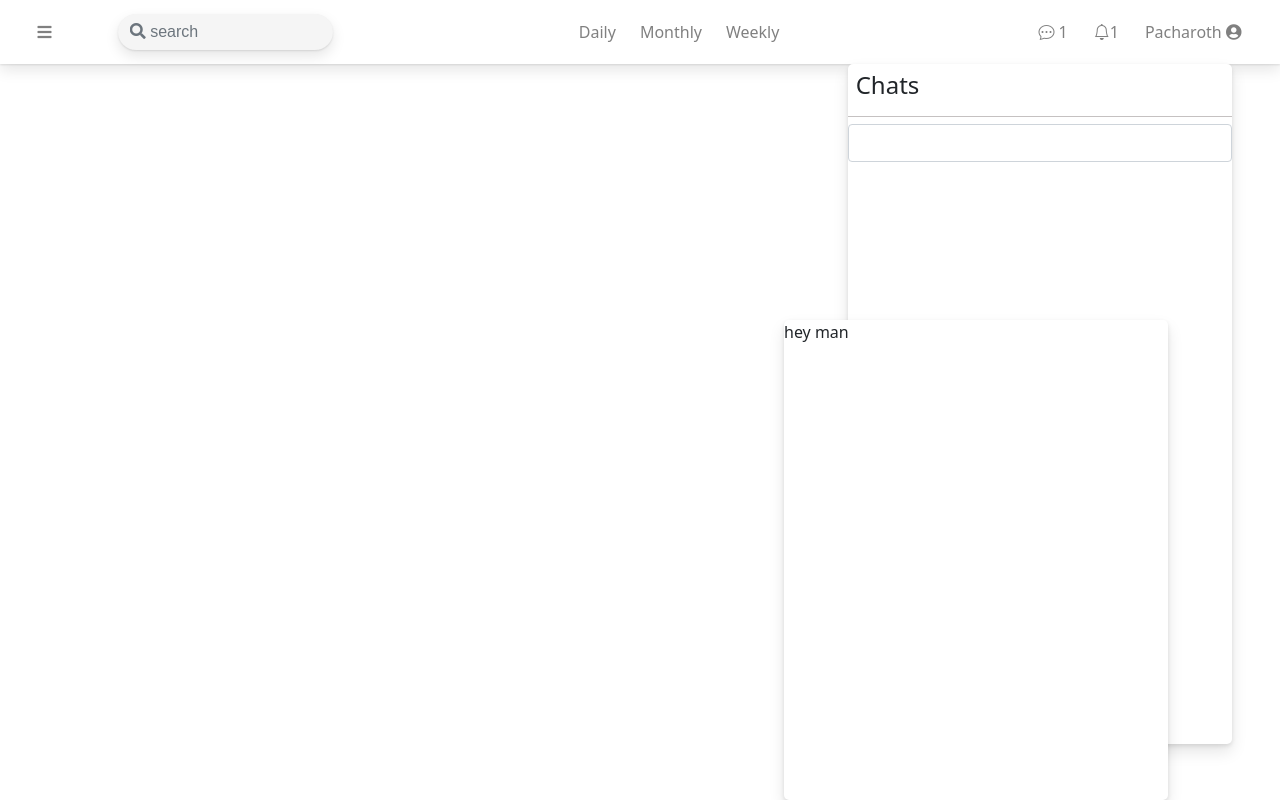
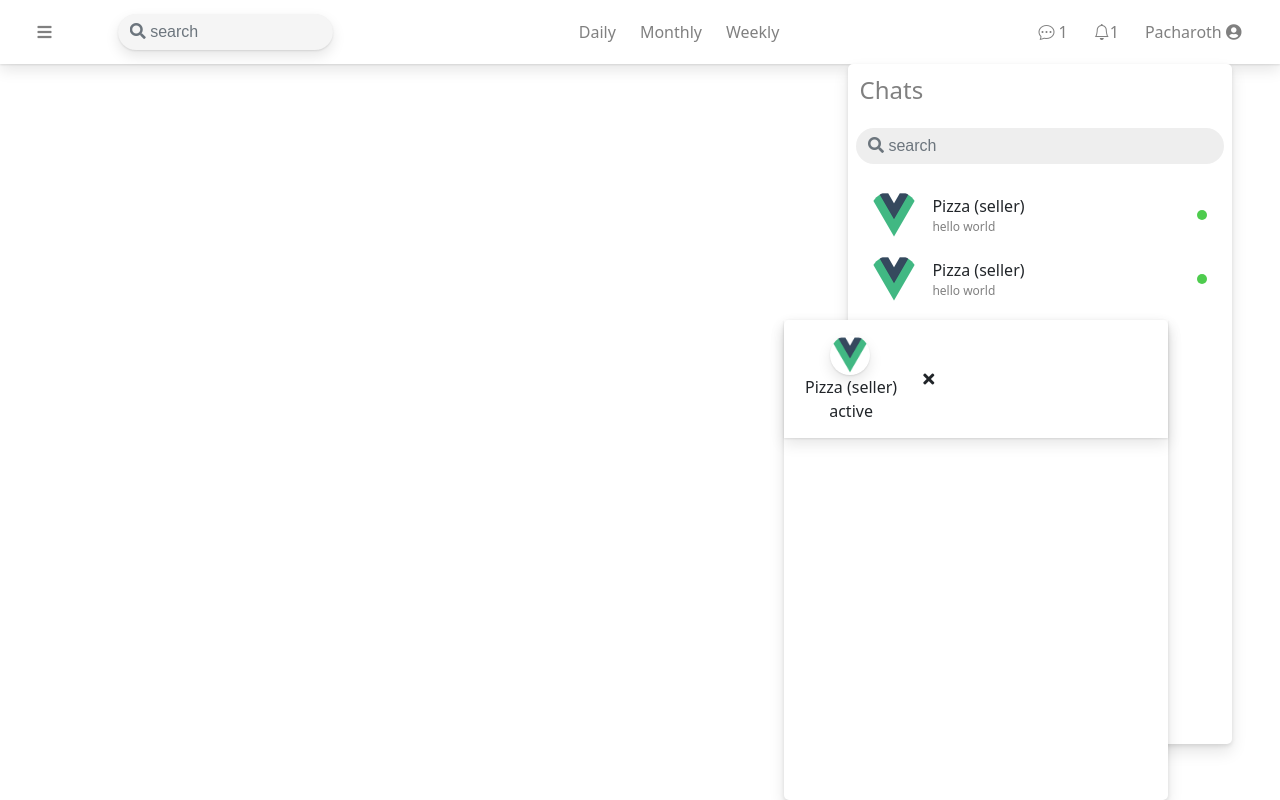
Before and after one commit to Pacharoth/e-commerceProject, a Vue app in the folder frontend/: page / in a window 1280 px wide. Built offline with nearby package versions, Linux system fonts and the light colour scheme.

Commit message:
[task] list user in chat

```diff
--- a/frontend/src/App.vue
+++ b/frontend/src/App.vue
@@ -15,8 +15,10 @@ export default {
   }
 }
 </script>
-
 <style>
-
-/* @import './assets/sass/customize.css'; */
+    @import 'https://use.fontawesome.com/releases/v5.8.1/css/solid.css';
+    @import 'https://cdnjs.cloudflare.com/ajax/libs/font-awesome/5.11.0/css/fontawesome.min.css';
+    @import 'https://cdnjs.cloudflare.com/ajax/libs/font-awesome/5.15.3/css/fontawesome.min.css';
+    @import 'https://cdnjs.cloudflare.com/ajax/libs/font-awesome/4.7.0/css/font-awesome.min.css';
+    @import 'https://cdn.jsdelivr.net/npm/bootstrap-icons@1.4.1/font/bootstrap-icons.css';
 </style>
--- a/frontend/src/components/layout/AdminLayout.vue
+++ b/frontend/src/components/layout/AdminLayout.vue
@@ -90,6 +90,7 @@ export default {
             background-color: #e3eefe;
             color: $blue_color;
             border-radius: 50px;
+            box-shadow: none;
         }
     }
     .content{
@@ -242,13 +243,16 @@ export default {
         .avatar-chat{
         button{
             color: grey;
+            &:focus{
+                box-shadow: none;
+                color: $blue_color;
+            }
         }
         }
         .name{
-            &:active{
+            &:focus{
                 background-color: #e3eefe;
                 color: $blue_color;
-                border-radius: 50px;
                 border: none;
             }
             @include breakpoint-down(small){
@@ -268,6 +272,7 @@ export default {
                 &:focus{
                     background-color: $blue_color;
                     color: white;
+                    box-shadow: none;
                 }
             }
             @include breakpoint-down(small){
@@ -327,10 +332,3 @@ export default {
     }
 
 </style>
-<style scope>
-    @import 'https://use.fontawesome.com/releases/v5.8.1/css/solid.css';
-    @import 'https://cdnjs.cloudflare.com/ajax/libs/font-awesome/5.11.0/css/fontawesome.min.css';
-    @import 'https://cdnjs.cloudflare.com/ajax/libs/font-awesome/5.15.3/css/fontawesome.min.css';
-    @import 'https://cdnjs.cloudflare.com/ajax/libs/font-awesome/4.7.0/css/font-awesome.min.css';
-    @import 'https://cdn.jsdelivr.net/npm/bootstrap-icons@1.4.1/font/bootstrap-icons.css';
-</style>
--- a/frontend/src/components/layout/Chat.vue
+++ b/frontend/src/components/layout/Chat.vue
@@ -4,23 +4,61 @@
            <div class="content-logo-chat">
                 <h4 >Chats</h4>
            </div>
-            <input type="text" class="form-control search-user">
+           <div class="search-component">
+                <input type="text" class="form-control search-user" placeholder="&#xf002; search" style="font-family: Arial, 'Font Awesome 5 Free'">
+           </div>
+           <div class="list-user">
+               <button class="users btn">
+                   <img src="../../assets/logo.png" alt="">
+                <div class="chat-time">
+                    <div class="chat">
+                         <span >Pizza (seller)</span>
+                        <span class="text-chat">hello world</span>
+                    </div>
+                    <div class="status"></div>
+                </div>
+               </button>
+               <button class="users btn">
+                   <img src="../../assets/logo.png" alt="">
+                <div class="chat-time">
+                    <div class="chat">
+                         <span >Pizza (seller)</span>
+                        <span class="text-chat">hello world</span>
+                    </div>
+                    <div class="status"></div>
+                </div>
+               </button>
+           </div>
         </div>
         <div class="chat-content">
-            <p>hey man</p>
+            <div class="chat-header">
+                <button class="btn">
+                        <img src="../../assets/logo.png" alt="">
+                    <div class="chat-status">
+                        <div class="chat-text">
+                            <span>Pizza (seller)</span>
+                            <span>active <div class="status"></div> </span>
+                        </div>
+                    </div>
+                </button>
+                <button class="btn"><i class="fas fa-times"></i></button>
+            </div>
+            <div class="input-message">
+
+            </div>
         </div>
    </div>
 </template>
 <script>
 export default {
-    name:"Chat"
+    name:"Chat",
+    props:['']
 }
 </script>
 <style lang="scss" scoped>
     @import '../../assets/sass/colorpage';
     @import '../../assets/sass/maxin';
-    @import'../../../node_modules/bootstrap/scss/bootstrap.scss';
-
+    // @import'../../../node_modules/bootstrap/scss/bootstrap.scss';
     .list-chat{
         width: 30%;
         height: 85%;
@@ -29,14 +67,78 @@ export default {
         box-shadow: $shadow_2;
         border-radius: 5px;
         right:3rem;
+        top:8%;
+        color: grey;
+        .content-logo-chat{
+            // box-shadow: $shadow_1;
+            padding: 3%;
+        }
+        .search-component{
+            width: 100%;
+            padding-left: 0.5rem;
+            padding-right: 0.5rem;
+            .search-user{
+                margin-top: 1%;
+                border: none;
+                border-radius: 50px;
+                background-color: #eeeeee;
+                &:active{
+                    --webkit-appearance:none;
+                }
+                &:focus{
+                    box-shadow: none;
+                }
+            }
+        }
+        .list-user{
+            padding: 5% 2% 2% 2%;
+            display: flex;
+            flex-direction: column;
 
-        .content-logo-chat{
-            border-bottom:1px solid rgb(197, 193, 193);
-            // box-shadow: $shadow_1;
-            padding: 2%;
-        }
-        .search-user{
-            margin-top: 2%;
+            .users{
+                border-radius: 10px;
+                display: flex;
+                align-items: center;
+                &:active,&:hover{
+                    background-color: #eeeeee;
+                }
+                &:focus{
+                    box-shadow: none;
+                }
+                img{
+                    border-radius: 50%;
+                    background-color: white;
+                    width: 50px;
+                    height: 50px;
+                    margin-right: 4% ;
+                    &:hover{
+                    box-shadow: $shadow_1;
+
+                    }
+                }
+                .chat-time{
+                    width: 80%;
+                    display: flex;
+                    justify-content: space-between;
+                    align-items: center;
+                    .chat{
+                        display: flex;
+                        flex-direction: column;
+                        .text-chat{
+                            color: grey;
+                            font-size: 12px;
+                            text-align: left;
+                        }
+                    }
+                    .status{
+                        width: 10px;
+                        height: 10px;
+                        border-radius: 50%;
+                        background-color: rgb(78, 204, 78);
+                    }
+                }
+
+            }
         }
     }
     .chat-content{
@@ -48,5 +150,29 @@ export default {
         position: absolute;
         bottom: 0;
         right: 7rem;
+        display: flex;
+        flex-direction: column;
+        .chat-header{
+            width: 100%;
+            padding: 8px;
+            box-shadow: $shadow_1;
+            display: flex;
+            img{
+                width: 40px;
+                height: 40px;
+                border-radius: 50%;
+                box-shadow: $shadow_1;
+                margin-right: 2%;
+            }
+            .chat-status{
+                display: flex;
+                justify-content: space-between;
+                .chat-text{
+
+                    display: flex;
+                    flex-direction: column;
+                }
+            }
+        }
     }
 </style>
```
